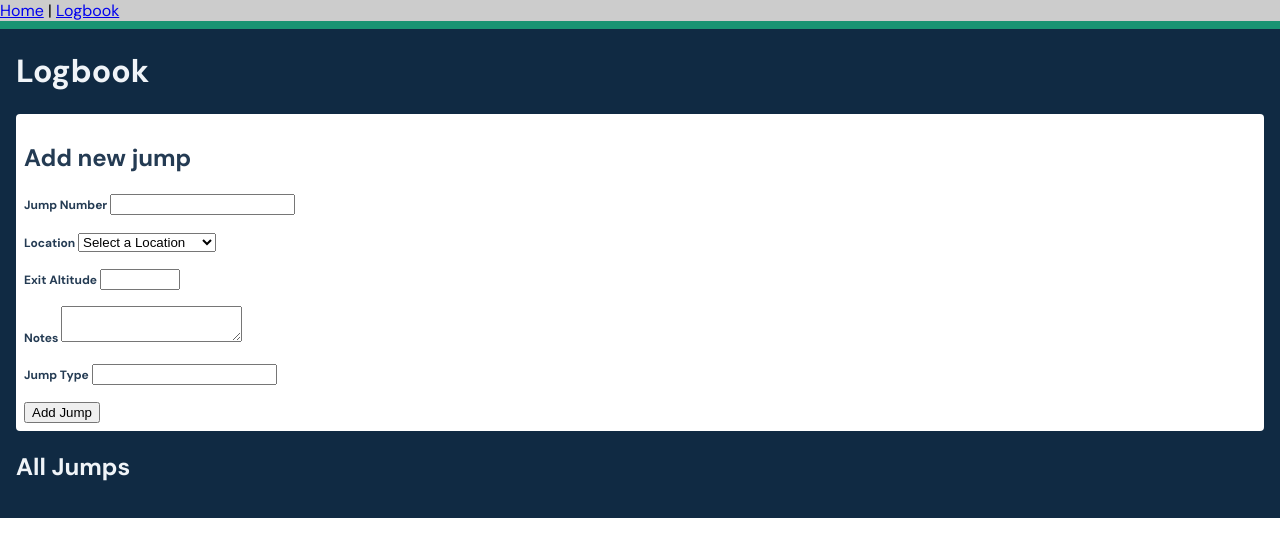
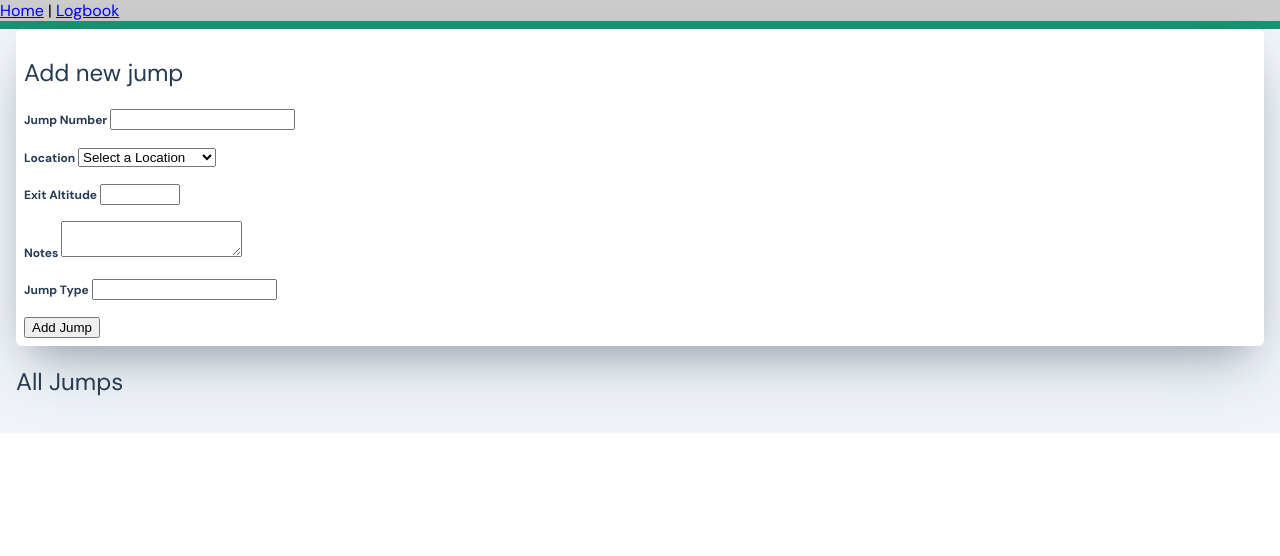
Before and after one commit to jamespatrickgibson/tracer-web, a Vue app: page /logbook in a window 1280 px wide. Shown: the top 556 px of the page. Built offline with nearby package versions, Linux system fonts and the light colour scheme.

Commit message:
Added some nice soft styling

```diff
--- a/src/views/Log.vue
+++ b/src/views/Log.vue
@@ -1,6 +1,5 @@
 <template>
   <div class="log">
-    <h1>Logbook</h1>
     <div class="jump-form">
       <h2>Add new jump</h2>
       <p>
@@ -183,18 +182,31 @@ $blue-grey-900: #102A43;
 
 // Semantic Colors
 $text-light:  $blue-grey-800;
+$background-light: $blue-grey-050;
+
 $text-dark: $blue-grey-050;
+$background-dark: $blue-grey-900;
 $muted: $blue-grey-400;
-$background-dark: $blue-grey-900;
 
 // Radii
-$radius: 4px;
+$radius: 6px;
+
+// Shadows
+$box-shadow: 0 30px 60px -12px rgba($blue-grey-700, 0.25),0 18px 36px -18px rgba(0,0,0,.3),0 -12px 36px -8px rgba(0,0,0,.025);
+
+// Basic Type
+h1,
+h2,
+h3,
+h4 {
+  font-weight: 400;
+}
 
 // Logbook Page
 .log {
   border-top: 8px solid $teal-600;
-  background: $background-dark;
-  color: $text-dark;
+  background: $background-light;
+  color: $text-light;
   padding-left: 1rem;
   padding-right: 1rem;
 }
@@ -202,6 +214,7 @@ $radius: 4px;
 // Jump Form
 .jump-form {
   background: white;
+  box-shadow: $box-shadow;
   color: $text-light;
   padding: 0.5rem;
   border-radius: $radius;
@@ -219,6 +232,7 @@ $radius: 4px;
 .jump {
   background: #fff;
   color: $text-light;
+  box-shadow: $box-shadow;
   margin-bottom: 0.25rem;
   border-radius: $radius;
   display: flex;
```
